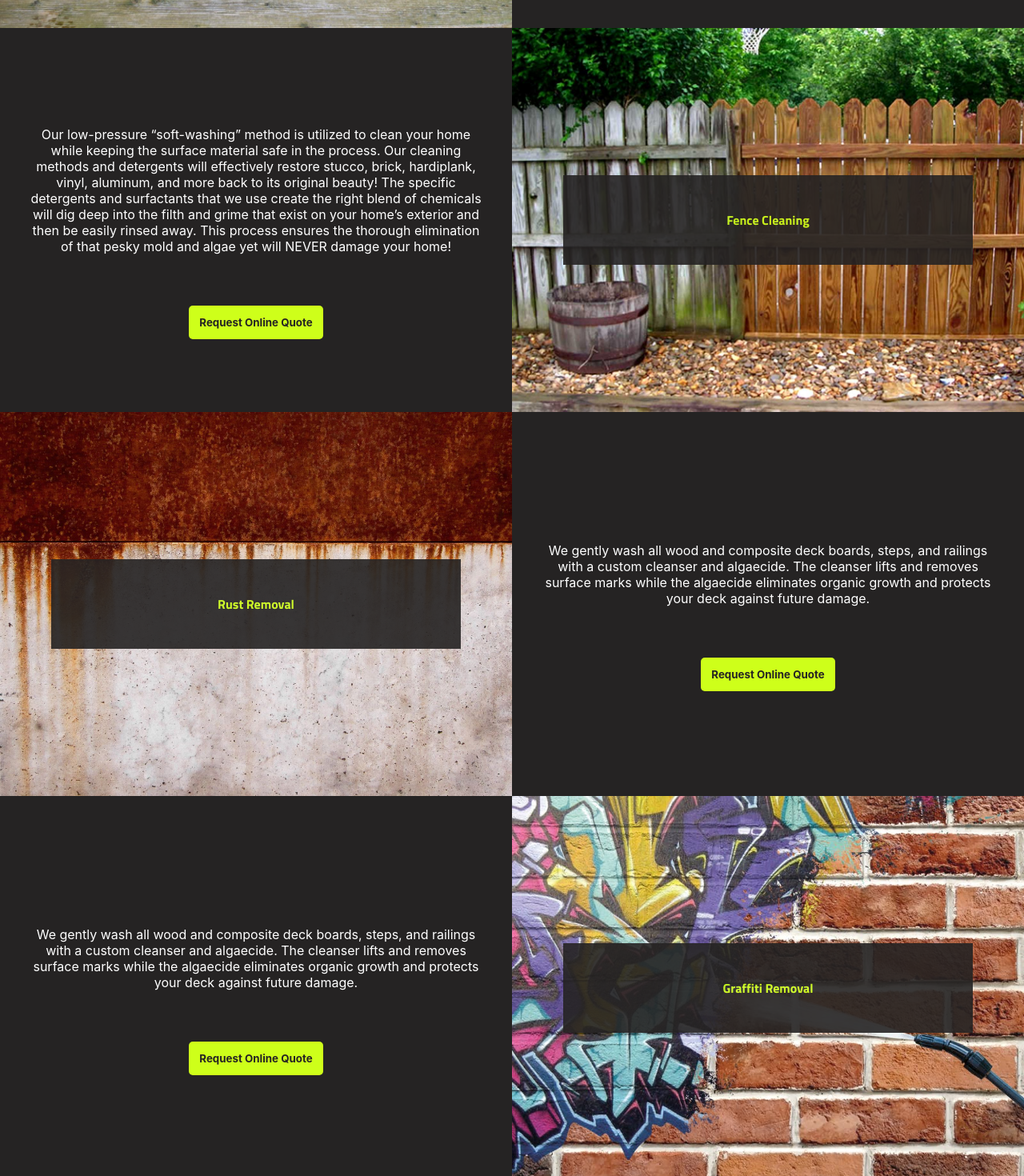
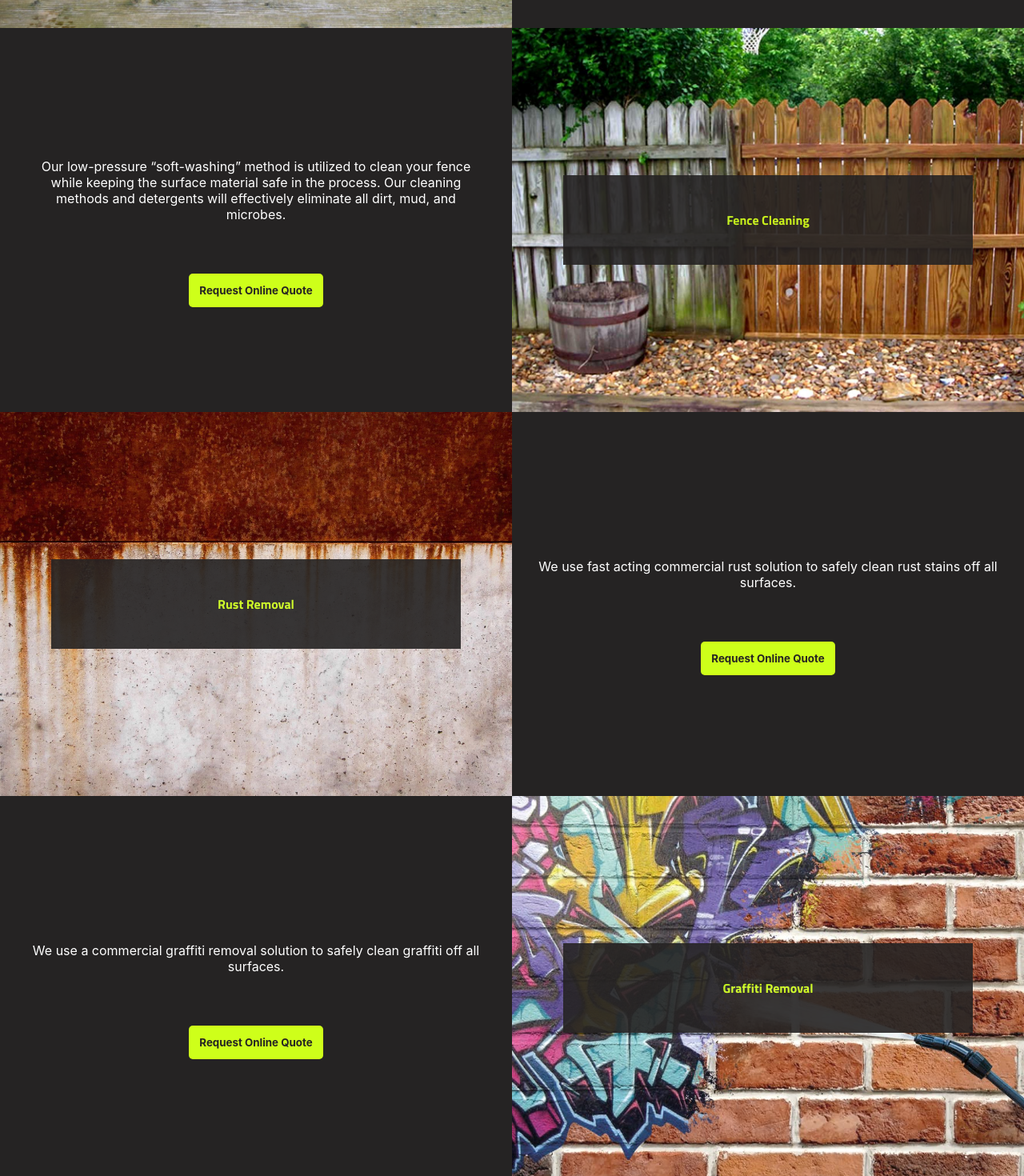
Before and after one commit to mark-zimmerman/Pressure-Wash, a React (Create React App) app: page /services in a window 1280 px wide. Shown: the part 1717-3187 px from the top of the page at 80% size. Built offline with nearby package versions, Linux system fonts and the light colour scheme.

Commit message:
change service descriptions add functionality to banner button

```diff
--- a/index.js
+++ b/index.js
@@ -33,7 +33,7 @@ const { client } = require('./db');
 
 //****** will need to change this to capstone when deployed */
 // const PORT = process.env.PORT || 4000;
-const PORT = process.env.PORT || 4000;
+const PORT = 4000;
 //env variable
 //
 //define a server handle to close op tcp connection after unit tests have run
--- a/src/components/Banner.js
+++ b/src/components/Banner.js
@@ -1,11 +1,12 @@
 import React from 'react';
+import {NavLink} from 'react-router-dom';
 
 const Banner = () => {
     return (
       <div className="banner">
         <div className="banner-btn-container">
           <h1>Try our hassle free, online quoting process free of charge.</h1>
-          <button className="banner-btn">Get Quote</button>
+          <NavLink className="quote-btn banner-btn" to='/getaquote'>Free Online Quote</NavLink>
         </div>
       </div>
     );
--- a/src/components/Services.js
+++ b/src/components/Services.js
@@ -50,7 +50,7 @@ const Services = () => {
             </div>
             <div className="service-container">
                 <div className="service-info">
-                    <p>Our low-pressure “soft-washing” method is utilized to clean your home while keeping the surface material safe in the process. Our cleaning methods and detergents will effectively restore stucco, brick, hardiplank, vinyl, aluminum, and more back to its original beauty! The specific detergents and surfactants that we use create the right blend of chemicals will dig deep into the filth and grime that exist on your home’s exterior and then be easily rinsed away. This process ensures the thorough elimination of that pesky mold and algae yet will NEVER damage your home!</p>
+                    <p>Our low-pressure “soft-washing” method is utilized to clean your fence while keeping the surface material safe in the process. Our cleaning methods and detergents will effectively eliminate all dirt, mud, and microbes.</p>
                     <NavLink className="services-quote-btn" to='/getaquote'>Request Online Quote</NavLink>
                 </div>
                 <div className="services-grid-item" id="fence">
@@ -69,7 +69,7 @@ const Services = () => {
                     </div>
                 </div>
                 <div className="service-info">
-                    <p>We gently wash all wood and composite deck boards, steps, and railings with a custom cleanser and algaecide. The cleanser lifts and removes surface marks while the algaecide eliminates organic growth and protects your deck against future damage.</p>
+                    <p>We use fast acting commercial rust solution to safely clean rust stains off all surfaces.</p>
                     <NavLink className="services-quote-btn" to='/getaquote'>Request Online Quote</NavLink>
                 </div>
 
@@ -78,7 +78,7 @@ const Services = () => {
 
             <div className="service-container">
                 <div className="service-info">
-                    <p>We gently wash all wood and composite deck boards, steps, and railings with a custom cleanser and algaecide. The cleanser lifts and removes surface marks while the algaecide eliminates organic growth and protects your deck against future damage.</p>
+                    <p>We use a commercial graffiti removal solution to safely clean graffiti off all surfaces.</p>
                     <NavLink className="services-quote-btn" to='/getaquote'>Request Online Quote</NavLink>
                 </div>
                 <div className="services-grid-item" id="paint">
@@ -137,7 +137,7 @@ const Services = () => {
                     </div>
                 </div>
                 <div className="service-info">
-                    <p>Our low-pressure “soft-washing” method is utilized to clean your home while keeping the surface material safe in the process. Our cleaning methods and detergents will effectively restore stucco, brick, hardiplank, vinyl, aluminum, and more back to its original beauty! The specific detergents and surfactants that we use create the right blend of chemicals will dig deep into the filth and grime that exist on your home’s exterior and then be easily rinsed away. This process ensures the thorough elimination of that pesky mold and algae yet will NEVER damage your home!</p>
+                    <p>Our low-pressure “soft-washing” method is utilized to clean your fence while keeping the surface material safe in the process. Our cleaning methods and detergents will effectively eliminate all dirt, mud, and microbes.</p>
                     <NavLink className="services-quote-btn" to='/getaquote'>Request Online Quote</NavLink>
                 </div>
 
@@ -151,7 +151,7 @@ const Services = () => {
                     </div>
                 </div>
                 <div className="service-info">
-                    <p>We gently wash all wood and composite deck boards, steps, and railings with a custom cleanser and algaecide. The cleanser lifts and removes surface marks while the algaecide eliminates organic growth and protects your deck against future damage.</p>
+                    <p>We use fast acting commercial rust solution to safely clean rust stains off all surfaces.</p>
                     <NavLink className="services-quote-btn" to='/getaquote'>Request Online Quote</NavLink>
                 </div>
 
@@ -166,7 +166,7 @@ const Services = () => {
                     </div>
                 </div>
                 <div className="service-info">
-                    <p>We gently wash all wood and composite deck boards, steps, and railings with a custom cleanser and algaecide. The cleanser lifts and removes surface marks while the algaecide eliminates organic growth and protects your deck against future damage.</p>
+                    <p>We use a commercial graffiti removal solution to safely clean graffiti off all surfaces.</p>
                     <NavLink className="services-quote-btn" to='/getaquote'>Request Online Quote</NavLink>
                 </div>
 
--- a/src/components/SmallScreenMenu.js
+++ b/src/components/SmallScreenMenu.js
@@ -13,7 +13,7 @@ const SmallScreenMenu = (props) => {
         <NavLink to='/'>Home</NavLink>
         <NavLink to='/services'>Services</NavLink>
         <NavLink to='/howitworks'>How it Works</NavLink>
-        <NavLink to='/about'>About</NavLink>
+        <NavLink to='/getaquote'>Request a Free Quote</NavLink>
         <NavLink to='/pricing'>Pricing</NavLink>
       </div>
     );
```
Also changed, not shown: 8 other files (tests, documents, lock files or other folders).
